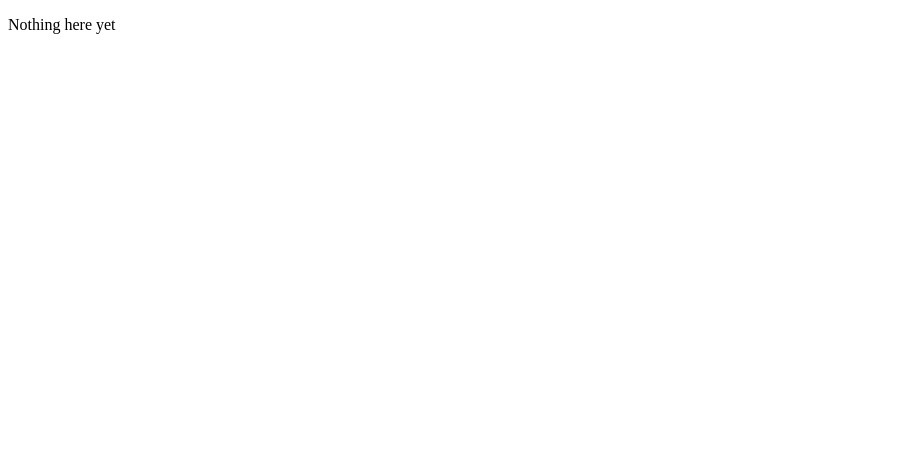
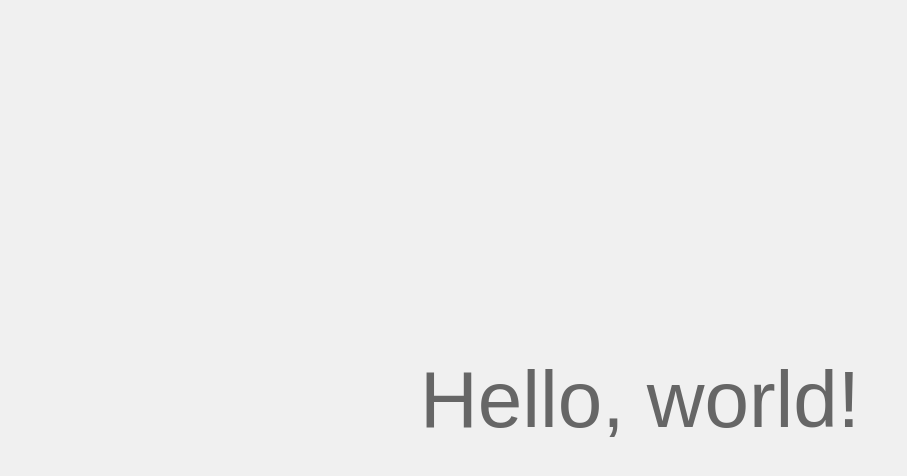
Before and after one commit to elishnevsky/elishnevsky.github.io, a plain HTML site: page index.html in a window 1280 px wide. Shown: the whole page, without its empty margins (0-907 px from the left). Drawn offline with Linux system fonts and the light colour scheme.

Commit message:
Change text and style

```diff
--- a/index.html
+++ b/index.html
@@ -1,10 +1,28 @@
 <!DOCTYPE html>
 <html lang="en">
 <head>
-    <meta charset="UTF-8">
-    <title>Hello</title>
+  <meta charset="UTF-8">
+  <title>Hello</title>
+  <style type="text/css">
+    html, body {
+      margin: 0;
+      height: 100%;
+    }
+    body {
+      display: flex;
+      justify-content: center;
+      align-items: center;
+      font-family: Arial, helvetica, sans-serif;
+      background-color: #f0f0f0;
+    }
+    h1 {
+      font-size: 5rem;
+      font-weight: lighter;
+      color: #666;
+    }
+  </style>
 </head>
 <body>
-    <p>Nothing here yet</p>
+  <h1>Hello, world!</h1>
 </body>
 </html>
```
